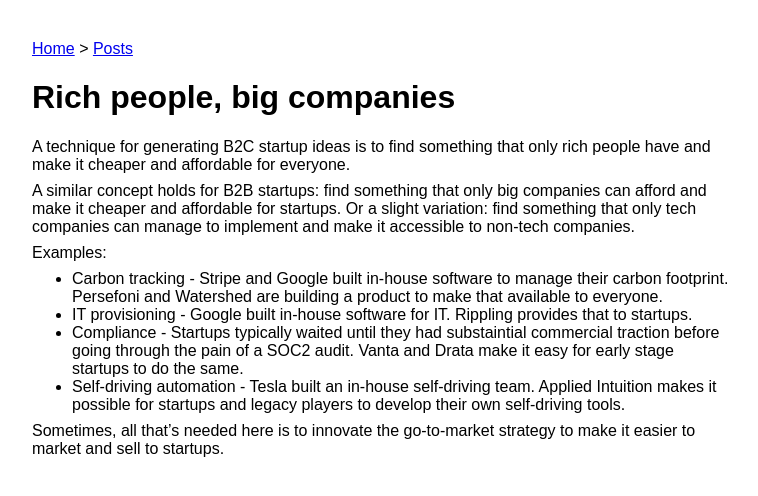
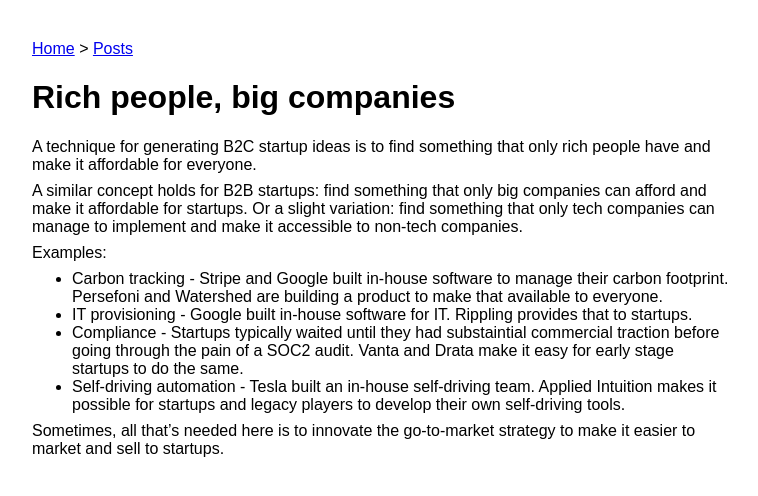
Before and after one commit to maxh/maxheinritz.com, a Jekyll site: the page built from _posts/2022-11-25-rich-people-big-companies.md, in a window 1280 px wide. Shown: the top 496 px of the page, without its empty margins (108-866 px from the left). Built offline with Jekyll 4.4.1, drawn with Linux system fonts in a browser that asks for light colours.

```diff
--- a/_includes/header.html
+++ b/_includes/header.html
@@ -2,17 +2,21 @@
   <div class="top">
     <div class="one">
       <a href="/">
-        <img src="/images/lofty-logo.png" class="brand">
+        <img src="/images/lofty-logo.png" class="brand" />
       </a>
       <div class="name-detail">
-        <h1 class="name-detail"><a href="/" class="discreet-link">Max Heinritz</a></h1>
+        <h1 class="name-detail">
+          <a href="/" class="discreet-link">Max Heinritz</a>
+        </h1>
         <div class="email">
           <a href="mailto:maxheinritz@gmail.com">maxheinritz@gmail.com</a>
         </div>
       </div>
     </div>
     <div class="two">
-      <h1 class="name-detail"><a href="/" class="discreet-link">Max Heinritz</a></h1>
+      <h1 class="name-detail">
+        <a href="/" class="discreet-link">Max Heinritz</a>
+      </h1>
       <ul class="roles">
         <li>
           <span class="role">Software Engineer</span>
--- a/_posts/2022-11-25-rich-people-big-companies.md
+++ b/_posts/2022-11-25-rich-people-big-companies.md
@@ -4,9 +4,9 @@
 tags: ["startups"]
 ---
 
-A technique for generating B2C startup ideas is to find something that only rich people have and make it cheaper and affordable for everyone.
+A technique for generating B2C startup ideas is to find something that only rich people have and make it affordable for everyone.
 
-A similar concept holds for B2B startups: find something that only big companies can afford and make it cheaper and affordable for startups. Or a slight variation: find something that only tech companies can manage to implement and make it accessible to non-tech companies.
+A similar concept holds for B2B startups: find something that only big companies can afford and make it affordable for startups. Or a slight variation: find something that only tech companies can manage to implement and make it accessible to non-tech companies.
 
 Examples:
 
```
Also changed, not shown: index.md (+1 -1 lines).
